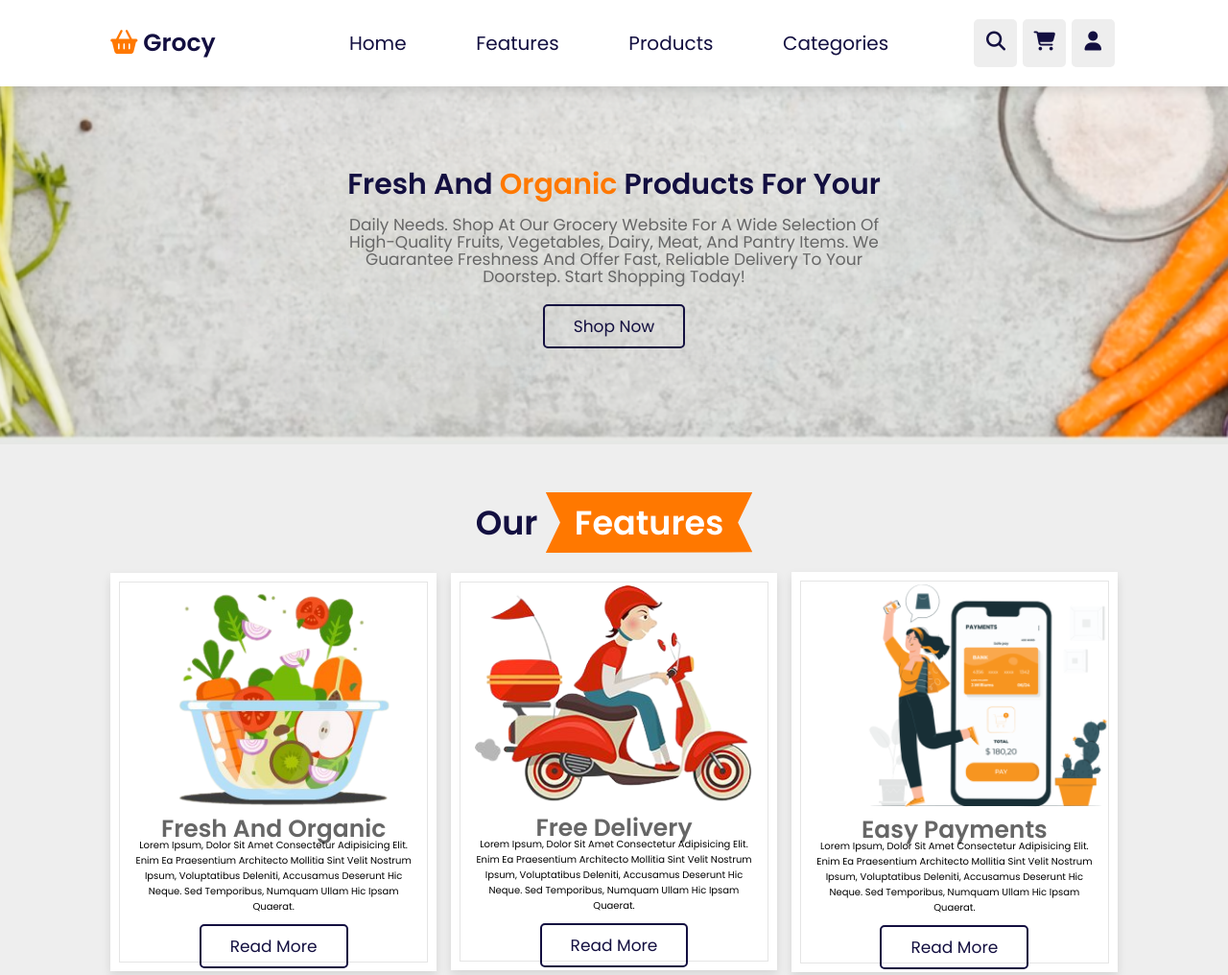
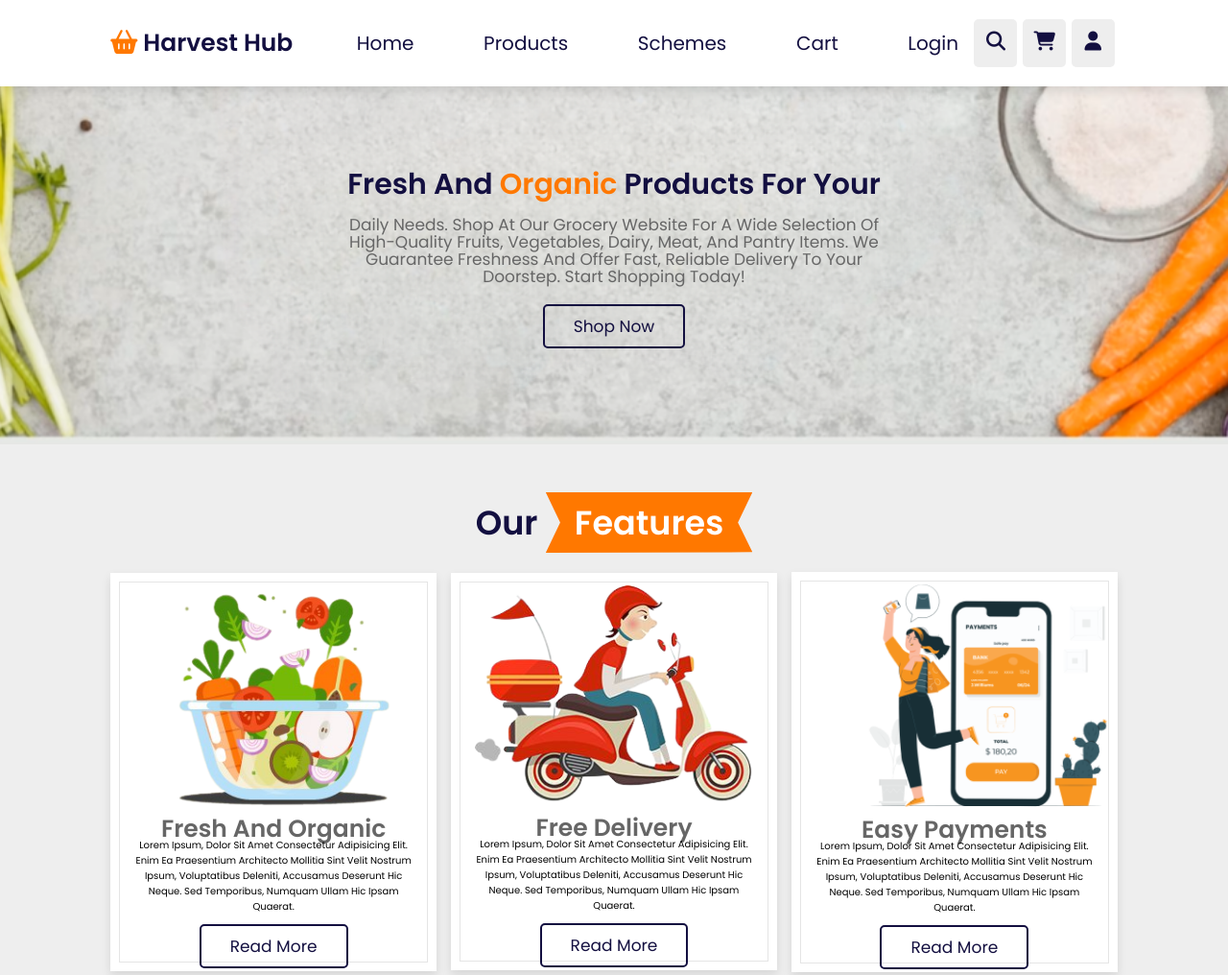
Before and after one commit to varunganta6/JFSD-SDP, a plain HTML site: page index.html in a window 1280 px wide. Shown: the top 1016 px of the page at 96% size. Drawn offline with nearby package versions, Linux system fonts and the light colour scheme.

Commit message:
changed nav bar

```diff
--- a/index.html
+++ b/index.html
@@ -4,7 +4,7 @@
     <meta charset="UTF-8" />
     <meta http-equiv="X-UA-Compatible" content="IE=edge" />
     <meta name="viewport" content="width=device-width, initial-scale=1.0" />
-    <title>Grocy</title>
+    <title>Harvest Hub</title>
     <link rel="icon" href="images/grocy.png" type="image/x-icon" />
     <link
       rel="stylesheet"
@@ -21,13 +21,14 @@
   </head>
   <body>
     <header class="header">
-      <a href="" class="logo"><i class="fas fa-shopping-basket"></i> Grocy</a>
+      <a href="" class="logo"><i class="fas fa-shopping-basket"></i> Harvest Hub</a>
 
       <nav class="navbar">
         <a href="#home">home</a>
-        <a href="#features">features</a>
         <a href="#products">products</a>
-        <a href="#categories">categories</a>
+        <a href="#Schemes">Schemes</a>
+        <a href="#cart">Cart</a>
+        <a href="Login">Login</a>
       </nav>
       <div class="icons">
         <div class="fas fa-bars" id="menu-btn"></div>
```
